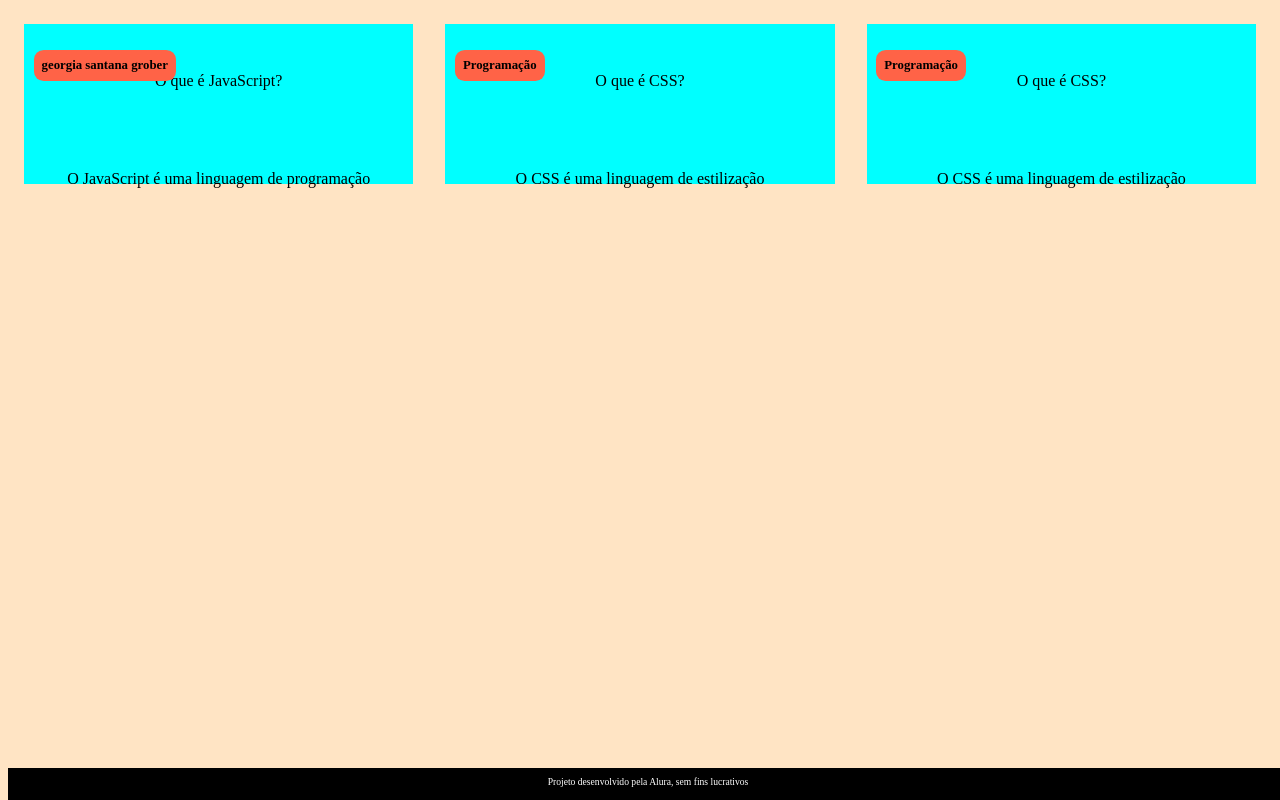
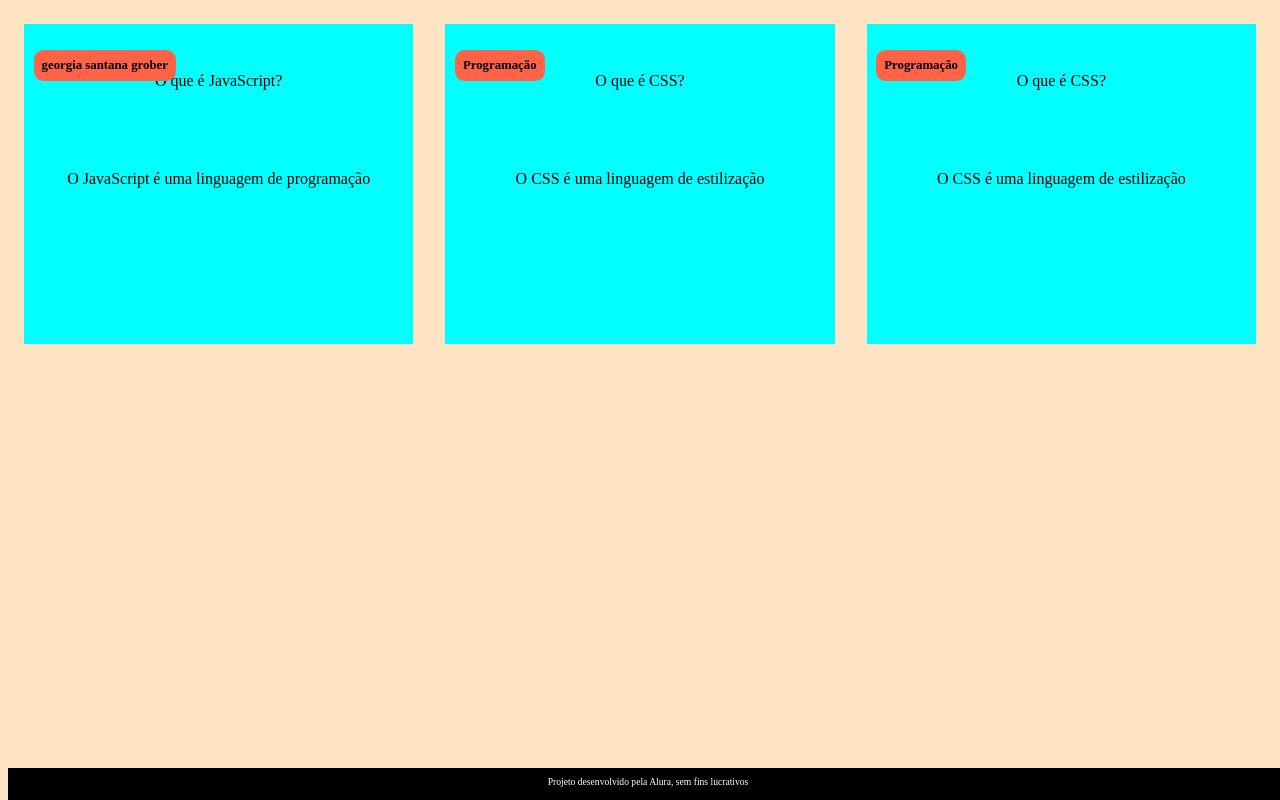
Before and after one commit to georgiasantana/Aula-03, a plain HTML site: page index.html in a window 1280 px wide. Drawn offline with Linux system fonts and the light colour scheme.

Commit message:
Update style.css

```diff
--- a/assets/style.css
+++ b/assets/style.css
@@ -13,7 +13,7 @@ body {
 .cartao {
     margin: 1rem 1rem; /* Margem externa de 1rem em todos os lados */
     background-color: aqua; /* Cor de fundo azul água para os cartões */
-    height: 10rem; /* Altura fixa de 20rem para os cartões */
+    height: 20rem; /* Altura fixa de 20rem para os cartões */
     flex-grow: 1; /* Permite que os cartões cresçam para ocupar espaço disponível */
     flex-basis: calc(33% - 6rem); /* Largura base de ~33% com ajuste para margens */
 }
```
